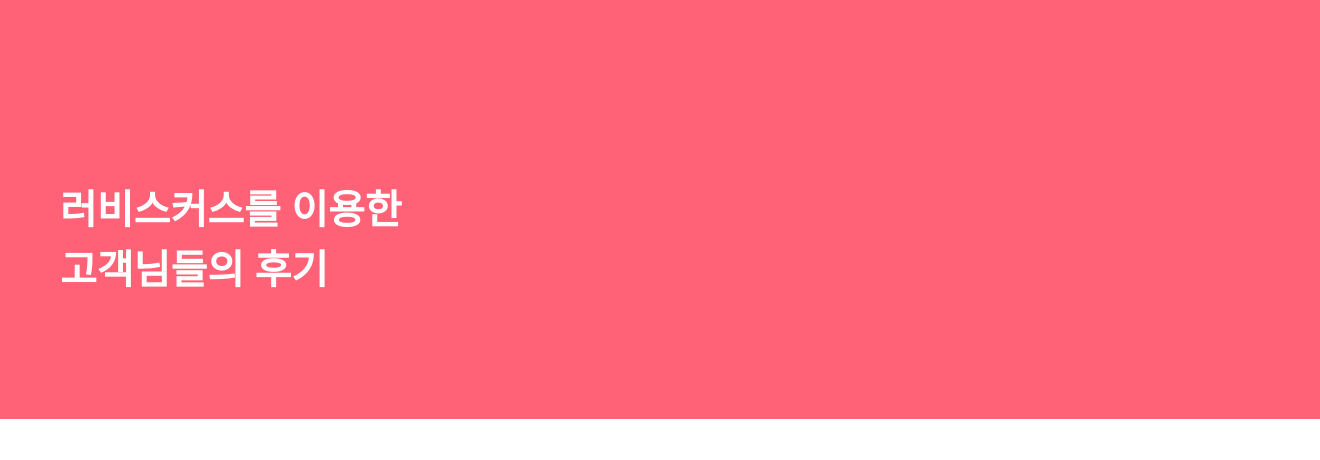
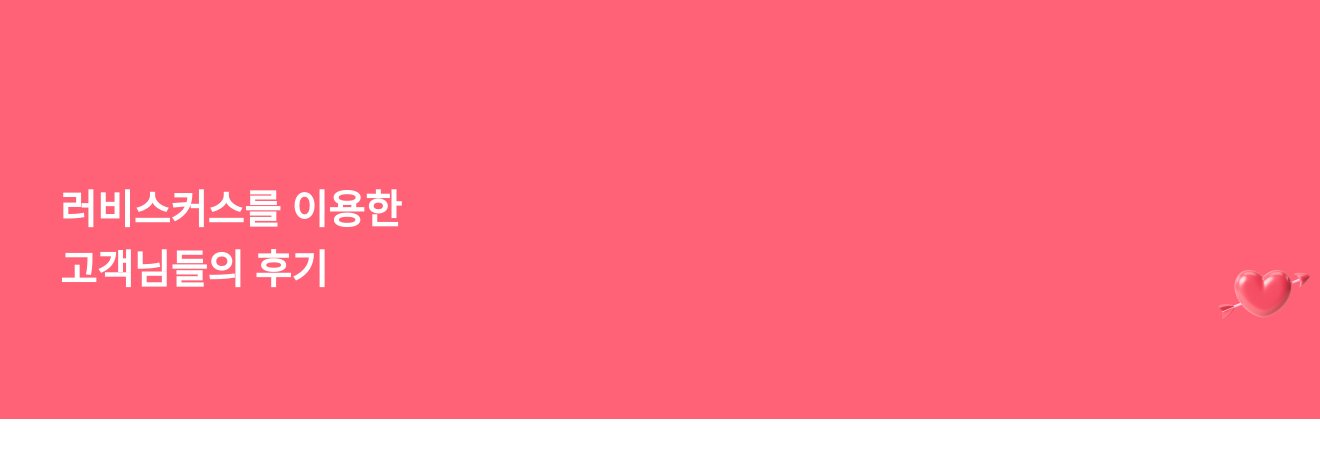
Before and after one commit to kkiruk2929/loviscus-clon, a PHP site: page /pages/main.html in a window 1320 px wide. Shown: the part 801-1261 px from the top of the page. Run offline with PHP 8.4, Linux system fonts and the light colour scheme.

Commit message:
review Section

```diff
--- a/css/main.css
+++ b/css/main.css
@@ -229,4 +229,11 @@
   .AfterTitle {
     font-size: 40px;
   }
+  .Titleimg {
+    position: absolute;
+    display: block;
+    bottom: -20px;
+    right: -50px;
+    width: 92px;
+  }
 }
--- a/pages/main.html
+++ b/pages/main.html
@@ -71,6 +71,7 @@
                   <br>
                   고객님들의 후기
                   </p>
+                  <img src="/images/heart_arrow.png" class="Titleimg">
                 </div>
                 <div class="Pages-ReviewMoreWrap1"></div>
                 <div class="Pages-ReviewMoreWrap2"></div>
```
Also changed, not shown: images/heart_arrow.png (added).
